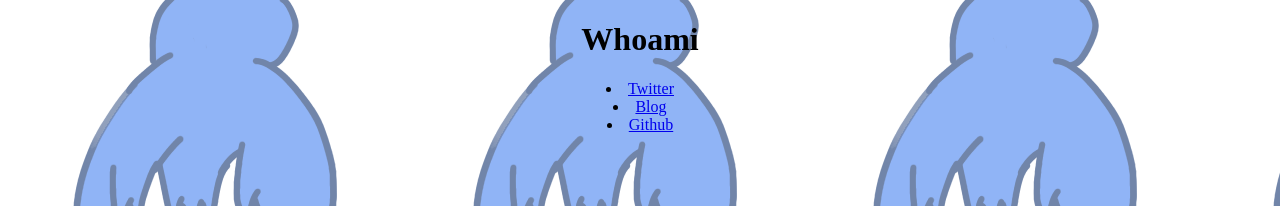
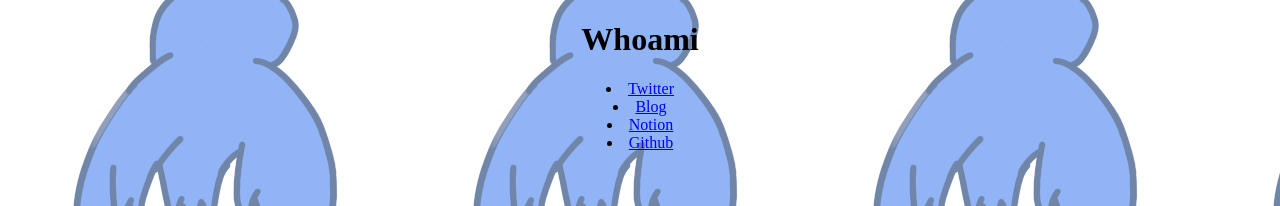
Before and after one commit to site0801/site0801.github.io, a plain HTML site: page index.html in a window 1280 px wide. Shown: the top 206 px of the page. Drawn offline with Linux system fonts and the light colour scheme.

Commit message:
add link to notion

```diff
--- a/index.html
+++ b/index.html
@@ -9,6 +9,7 @@
       <h1>Whoami</h1>
       <li><a href="https://twitter.com/site0801">Twitter</a></li>
       <li><a href="http://site0801.hatenablog.com">Blog</a></li>
+      <li><a href="https://www.notion.so/site0801/9538b64fcd744c008fdaeda15d8ba1d3?v=4aac250fcf5445739f4556807915392d">Notion</a></li>
       <li><a href="https://github.com/site0801">Github</a></li>
     </center>
   </main>
```
